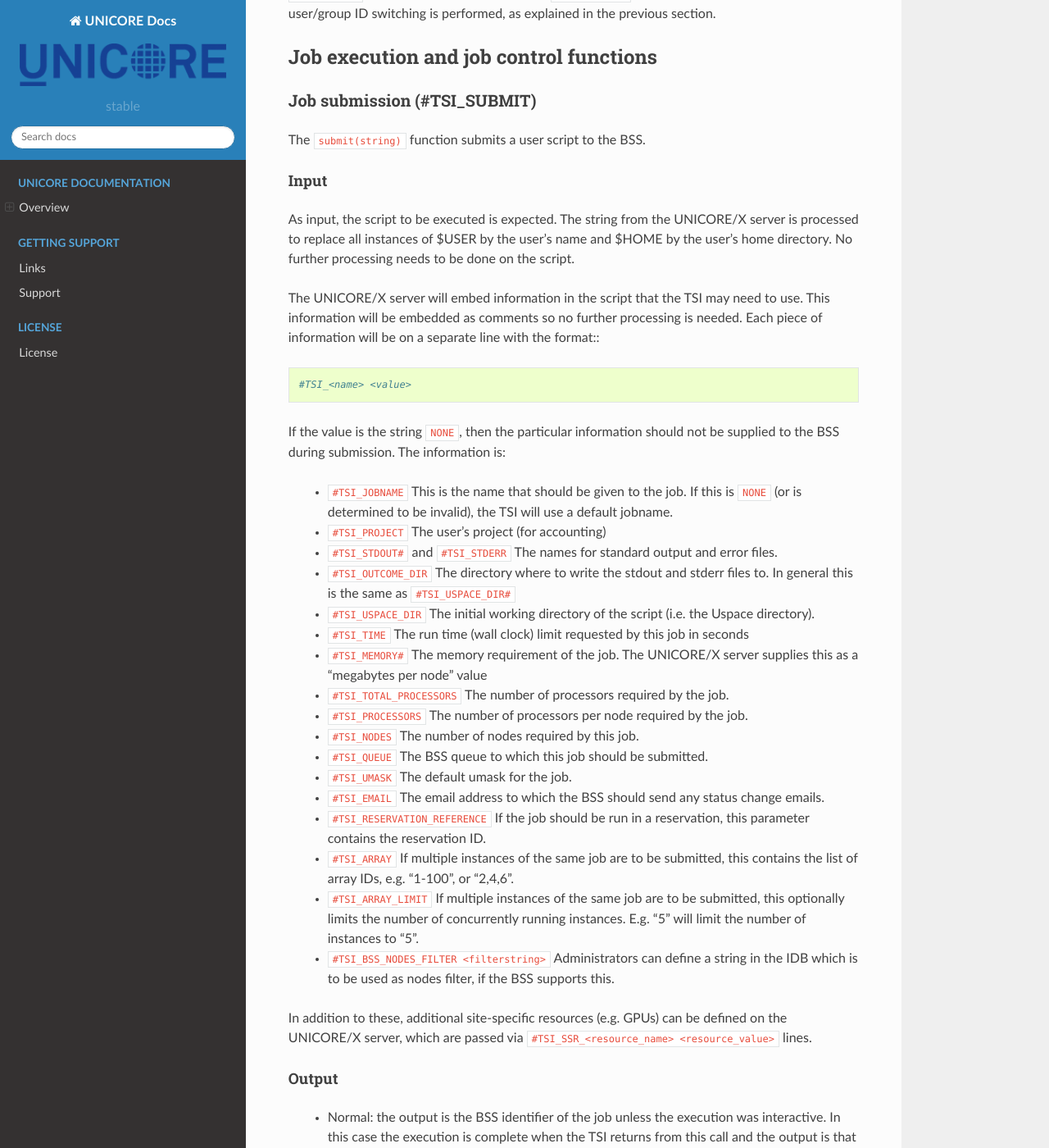
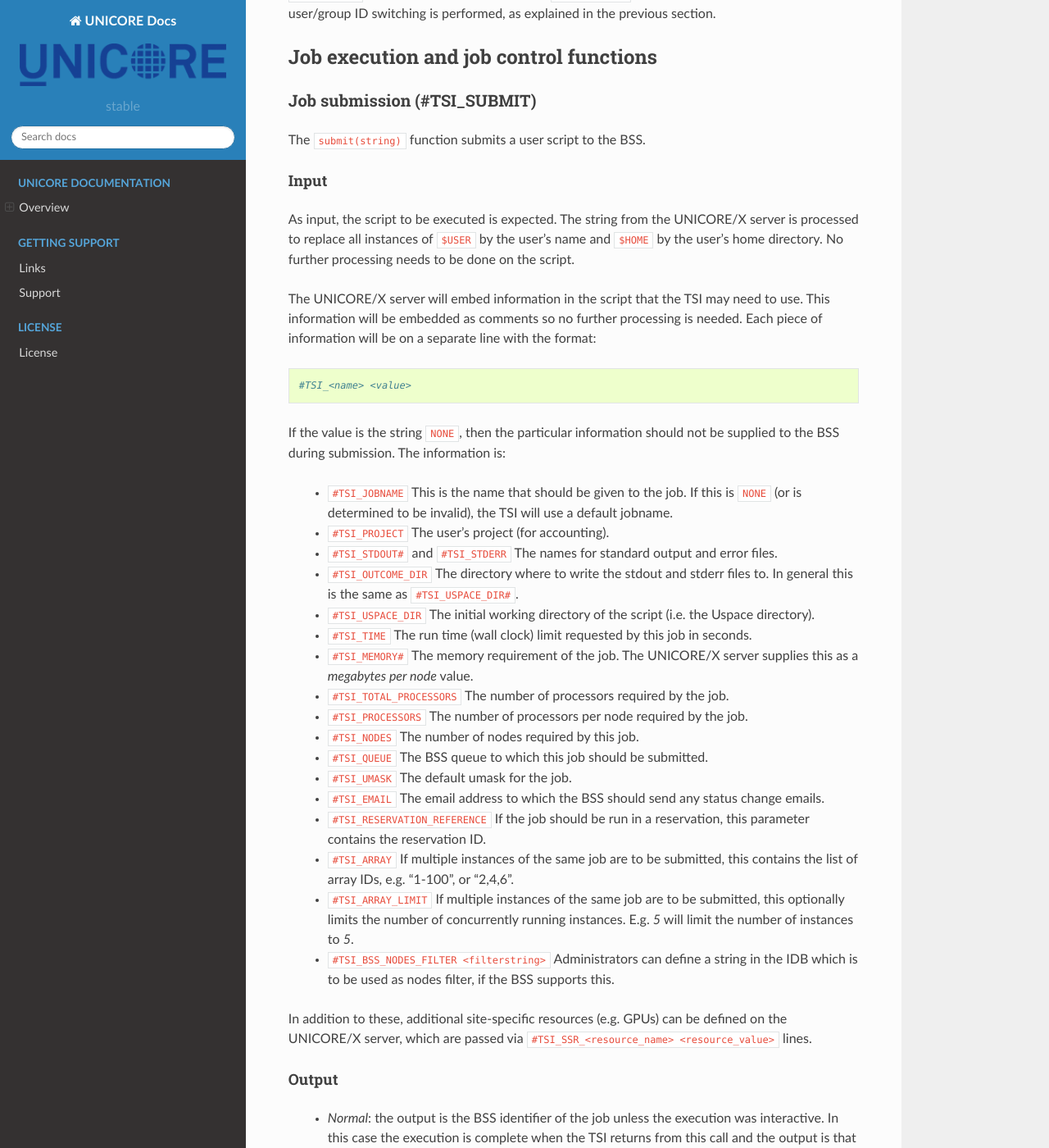
Before and after one commit to UNICORE-EU/unicore-docs, a Sphinx documentation site: the page built from source/admin-docs/tsi/api.rst, in a window 1280 px wide and 1400 px high, scrolled down 1999 px. Shown: the whole window at 82% size. Built offline with Sphinx 7.4.7 and the Read the Docs theme 2.0.0, drawn with Linux system fonts in a browser that asks for light colours; some of the changed text lies outside the part shown.

Commit message:
cleanup tsi docu

```diff
--- a/source/admin-docs/tsi/api.rst
+++ b/source/admin-docs/tsi/api.rst
@@ -48,12 +48,12 @@
 are implemented in `Connector.py
 <https://github.com/UNICORE-EU/tsi/blob/master/lib/Connector.py>`_:
 
- * ``ok(string)`` Sends a message to the UNICORE/X server to say that
-   execution of the command was successful.
+* ``ok(string)`` Sends a message to the UNICORE/X server to say that
+  execution of the command was successful.
 
- * ``failed(string)`` Sends a message to the UNICORE/X server to say
-   that execution of the command failed.  The string is sent to the
-   UNICORE/X server as part of the failure message.
+* ``failed(string)`` Sends a message to the UNICORE/X server to say
+  that execution of the command failed.  The string is sent to the
+  UNICORE/X server as part of the failure message.
 
 Messages have to end with a special tag ``ENDOFMESSAGE``, since the
 command sockets are left open for receiving the next command.
@@ -81,17 +81,17 @@
 environment for any child processes that it creates.  The TSI sets the
 following environment in any child process:
 
- * ``$USER`` This is set to the user name supplied by the UNICORE/X
-   server.
+* ``$USER`` This is set to the user name supplied by the UNICORE/X
+  server.
 
- * ``$LOGNAME`` This is set to the user name supplied by the UNICORE/X
-   server.
+* ``$LOGNAME`` This is set to the user name supplied by the UNICORE/X
+  server.
 
- * ``$HOME`` This is set to the home directory of the user as given by
-   the target system's password file.
+* ``$HOME`` This is set to the home directory of the user as given by
+  the target system's password file.
 
- * ``$PATH`` This is inherited from the parent TSI process (see the
-   ``tsi.properties`` file).
+* ``$PATH`` This is inherited from the parent TSI process (see the
+  ``tsi.properties`` file).
 
 Localisations of the TSI will also need to set any other environment
 necessary to access the BSS.
@@ -121,15 +121,14 @@
 +++++
 
 As input, the script to be executed is expected. The string from the
-UNICORE/X server is processed to replace all instances of $USER by the
-user's name and $HOME by the user's home directory. No further
+UNICORE/X server is processed to replace all instances of ``$USER`` by the
+user's name and ``$HOME`` by the user's home directory. No further
 processing needs to be done on the script.
 
 The UNICORE/X server will embed information in the script that the TSI
 may need to use. This information will be embedded as comments so no
 further processing is needed.  Each piece of information will be on a
 separate line with the format::
-::
 
   #TSI_<name> <value>
 
@@ -142,22 +141,22 @@
    this is ``NONE`` (or is determined to be invalid), the TSI will use a
    default jobname.
 
- * ``#TSI_PROJECT`` The user's project (for accounting)
+ * ``#TSI_PROJECT`` The user's project (for accounting).
 
  * ``#TSI_STDOUT#`` and ``#TSI_STDERR`` The names for standard output and
    error files.
 
  * ``#TSI_OUTCOME_DIR`` The directory where to write the stdout and
-   stderr files to.  In general this is the same as ``#TSI_USPACE_DIR#``
+   stderr files to.  In general this is the same as ``#TSI_USPACE_DIR#``.
 
  * ``#TSI_USPACE_DIR`` The initial working directory of the script
    (i.e. the Uspace directory).
 
  * ``#TSI_TIME`` The run time (wall clock) limit requested by this job
-   in seconds
+   in seconds.
 
  * ``#TSI_MEMORY#`` The memory requirement of the job. The UNICORE/X
-   server supplies this as a "megabytes per node" value
+   server supplies this as a *megabytes per node* value.
 
  * ``#TSI_TOTAL_PROCESSORS`` The number of processors required by the
    job.
@@ -182,7 +181,7 @@
 
  * ``#TSI_ARRAY_LIMIT`` If multiple instances of the same job are to be submitted,
    this optionally limits the number of concurrently running instances.
-   E.g. "5" will limit the number of instances to "5".
+   E.g. *5* will limit the number of instances to *5*.
 
  * ``#TSI_BSS_NODES_FILTER <filterstring>`` Administrators can define a
    string in the IDB which is to be used as nodes filter, if the BSS
@@ -195,11 +194,11 @@
 Output
 ++++++
 
- * Normal: the output is the BSS identifier of the job unless the execution was interactive.
+ * *Normal*: the output is the BSS identifier of the job unless the execution was interactive.
    In this case the execution is complete when the TSI returns from this call and the output
    is that from ``ok()``.
 
- * Error: ``failed()`` called with the reason for failure
+ * *Error*: ``failed()`` called with the reason for failure
 
 
 Raw job submission
@@ -247,59 +246,59 @@
 Output
 ++++++
 
- * Normal: The script has been executed. Concatenated stderr and
+ * *Normal*: The script has been executed. Concatenated stderr and
    stdout from the execution of the script is sent to the UNICORE/X
    server following the ``ok()`` call.
 
- * Error: ``failed()`` called with the reason for failure.
+ * *Error*: ``failed()`` called with the reason for failure.
 
 
 Job control
 ^^^^^^^^^^^
 
- * ``#TSI_ABORTJOB`` The ``BSS.abort_job()`` function sends a command to the
-   BSS to abort the named BSS job. Any stdout and stderr produced by the
-   job before the abort takes effect must be saved.
+* ``#TSI_ABORTJOB`` The ``BSS.abort_job()`` function sends a command to the
+  BSS to abort the named BSS job. Any stdout and stderr produced by the
+  job before the abort takes effect must be saved.
 
- * ``#TSI_CANCELJOB`` The ``BSS.cancel_job()`` function sends a command to
-   the BSS to cancel the named BSS job. Cancelling means both
-   finishing execution on the BSS (as for abort) and removing any
-   stdout and stderr.
+* ``#TSI_CANCELJOB`` The ``BSS.cancel_job()`` function sends a command to
+  the BSS to cancel the named BSS job. Cancelling means both
+  finishing execution on the BSS (as for abort) and removing any
+  stdout and stderr.
 
- * ``#TSI_HOLDJOB`` The ``BSS.hold_job()`` function sends a command to the
-   BSS to hold execution of the named BSS job. Holding means
-   suspending execution of a job that has started or not starting
-   execution of a queued job. Note that suspending execution can
-   result in the resources allocated to the job being held by the job
-   even though it is not executing and so some sites may not allow
-   this. This is dealt with by the relaxed post condition below.  Some
-   sites can hold a job's execution and release the resources held by
-   the job (leaving the job on the BSS so that it can resume
-   execution). This is called freezing. The UNICORE/X server can send
-   a request for a freeze (``#TSI_FREEZE``) which the TSI may execute, if
-   there is no freeze command initialised the TSI may execute a hold
-   in its place An acceptable implementation is for hold_job to return
-   without executing a command.
+* ``#TSI_HOLDJOB`` The ``BSS.hold_job()`` function sends a command to the
+  BSS to hold execution of the named BSS job. Holding means
+  suspending execution of a job that has started or not starting
+  execution of a queued job. Note that suspending execution can
+  result in the resources allocated to the job being held by the job
+  even though it is not executing and so some sites may not allow
+  this. This is dealt with by the relaxed post condition below.  Some
+  sites can hold a job's execution and release the resources held by
+  the job (leaving the job on the BSS so that it can resume
+  execution). This is called freezing. The UNICORE/X server can send
+  a request for a freeze (``#TSI_FREEZE``) which the TSI may execute, if
+  there is no freeze command initialised the TSI may execute a hold
+  in its place An acceptable implementation is for ``hold_job`` to return
+  without executing a command.
 
- * ``#TSI_RESUMEJOB`` The ``BSS.resume_job()`` function sends a command to
-   the BSS to resume execution of the named BSS job. Not that
-   suspending execution can result in the resources allocated to the
-   job being held by the job even though it is not executing and so
-   some sites may not allow this.  An acceptable implementation is for
-   resume_job to return without executing a command (if hold_job did
-   the same).
+* ``#TSI_RESUMEJOB`` The ``BSS.resume_job()`` function sends a command to
+  the BSS to resume execution of the named BSS job. Not that
+  suspending execution can result in the resources allocated to the
+  job being held by the job even though it is not executing and so
+  some sites may not allow this.  An acceptable implementation is for
+  ``resume_job`` to return without executing a command (if ``hold_job`` did
+  the same).
 
 Input
 +++++
 
 All job control functions require the BSS job ID as parameter in the form
-``#TSI_BSSID <identifier>``
+``#TSI_BSSID <identifier>``.
 
 Output
 ++++++
 
- * Normal: the job control function was invoked. No extra output.
- * Error: ``failed()`` called with the reason for failure.
+ * *Normal*: the job control function was invoked. No extra output.
+ * *Error*: ``failed()`` called with the reason for failure.
 
 
 Detailed job info (#TSI_GETJOBDETAILS)
@@ -314,13 +313,13 @@
 +++++
 
 All job control functions require the BSS job ID as parameter in the form
-``#TSI_BSSID <identifier>``
+``#TSI_BSSID <identifier>``.
 
 Output
 ++++++
 
- * Normal: detailed job information sent via ``ok()``
- * Error: ``failed()`` called with the reason for failure.
+ * *Normal*: detailed job information sent via ``ok()``.
+ * *Error*: ``failed()`` called with the reason for failure.
 
 
 Status listing (#TSI_QSTAT)
@@ -344,7 +343,7 @@
 Output
 ++++++
 
- * Normal: The first line is ``QSTAT``. There follows an arbitrary
+ * *Normal*: The first line is ``QSTAT``. There follows an arbitrary
    number of lines, each line containing the status of a job on the
    BSS with the following format: ``id status <queuename>``, where ``id``
    is the BSS identifier of the job and ``status`` is one of: ``QUEUED``,
@@ -354,8 +353,7 @@
    (including all those submitted by TSIs other than the one executing
    this command). The output may include lines for jobs on the BSS
    submitted by other means.
-
- * Error: ``failed()`` called with the reason for failure.
+ * *Error*: ``failed()`` called with the reason for failure.
 
 
 Getting the user's remaining compute budget (#TSI_GET_COMPUTE_BUDGET)
@@ -385,7 +382,7 @@
 
   <PROJECT> <ABSOLUTE_BUDGET> <PERCENTAGE> <UNITS>
 
-where
+where,
 
  :PROJECT: the project / budget account name
  :ABSOLUTE_BUDGET: the absolute value (integer) of compute time remaining
@@ -416,9 +413,9 @@
 Output
 ++++++
 
- * Normal: The UNICORE/X server has a copy of the request part of the file (sent via the data socket)
-
- * Error: ``failed()`` is called with the reason for failure.
+ * *Normal*: The UNICORE/X server has a copy of the request part of the file
+   (sent via the data socket).
+ * *Error*: ``failed()`` is called with the reason for failure.
 
 
 Writing files (#TSI_PUTFILECHUNK)
@@ -436,22 +433,22 @@
 	* ``0`` = don't care,
 	* ``1`` = only write if the file does not exist,
 	* ``2`` = only write if the file exists,
-	* ``3`` = append to file
+	* ``3`` = append to file.
 
  * The ``#TSI_FILE`` parameter contains the filname and permissions.
 
  * The ``#TSI_LENGTH`` parameter contains the number of bytes to read from
    the data channel and write to disk.
 
-The TSI replies with TSI_OK, and the data to write is then read from
+The TSI replies with ``TSI_OK``, and the data to write is then read from
 the data channel.
 
 Output
 ++++++
 
- * Normal: The TSI has written the file data.
+ * *Normal*: The TSI has written the file data.
 
- * Error: ``failed()`` called with the reason for failure.
+ * *Error*: ``failed()`` called with the reason for failure.
 
 
 File ACL operations (#TSI_FILE_ACL)
@@ -479,15 +476,15 @@
 
    * ``A`` = info on a single file,
    * ``R`` = recursive directory listing,
-   * ``N`` = normal directory listing
+   * ``N`` = normal directory listing.
 
 Output
 ++++++
 
- * Normal: The TSI writes the listing to the command socket, see the
+ * *Normal*: The TSI writes the listing to the command socket, see the
    `IO.py <https://github.com/UNICORE-EU/tsi/blob/master/lib/IO.py>`_ file for a
    detailed description of the format
- * Error: TSI replies with ``TSI_FAILED`` and the reason for failure.
+ * *Error*: TSI replies with ``TSI_FAILED`` and the reason for failure.
 
 
 Getting free disk space (#TSI_DF)
@@ -503,10 +500,10 @@
 Output
 ++++++
 
- * Normal: The TSI writes the disk space info to the command socket, see
+ * *Normal*: The TSI writes the disk space info to the command socket, see
    the `IO.py <https://github.com/UNICORE-EU/tsi/blob/master/lib/IO.py>`_ file for a detailed
    description of the format.
- * Error: TSI replies with ``TSI_FAILED`` and the reason for failure.
+ * *Error*: TSI replies with ``TSI_FAILED`` and the reason for failure.
 
 
 Resource reservation functions
@@ -546,18 +543,18 @@
 Input
 +++++
 
- * ``#TSI_RESERVATION_REFERENCE <reservation_ID>`` The reservation reference
-   that shall be queried
+ * ``#TSI_RESERVATION_REFERENCE <reservation_ID>``: The reservation reference
+   that shall be queried.
 
 Output
 ++++++
 
- * Normal: The command produces two lines. The first line contains the
+ * *Normal*: The command produces two lines. The first line contains the
    status (UNKNOWN, INVALID, WAITING, READY, ACTIVE, FINISHED or OTHER) and
-   an optional start time (ISO 8601). The second line contains a human-readable
-   description
+   an optional start time (*ISO 8601*). The second line contains a human-readable
+   description.
 
- * Error: ``failed()`` called with the reason for failure
+ * *Error*: ``failed()`` called with the reason for failure.
 
 
 Cancelling a reservation (#TSI_CANCEL_RESERVATION)
@@ -568,12 +565,11 @@
 Input
 +++++
 
- * ``#TSI_RESERVATION_REFERENCE <reservation_ID>`` The reservation reference
-   that is to be cancelled
+ * ``#TSI_RESERVATION_REFERENCE <reservation_ID>``: The reservation reference
+   that is to be cancelled.
 
 Output
 ++++++
 
- * Normal: ``ok()`` called with no special output
-
- * Error: ``failed()`` called with the reason for failure
+ * *Normal*: ``ok()`` called with no special output.
+ * *Error*: ``failed()`` called with the reason for failure.
--- a/source/admin-docs/tsi/index.rst
+++ b/source/admin-docs/tsi/index.rst
@@ -11,8 +11,8 @@
 to the operating system, the batch system and the file system of the
 target resource.
 
-The TSI will run as ``root`` on the cluster login node(s).
-It requires an open port (default: ``4433``) where it receives connections
+The TSI will run as *root* on the cluster login node(s).
+It requires an open port (default: **4433**) where it receives connections
 from the UNICORE/X server(s). The TSI will make outgoing connections
 (callbacks) to the UNICORE/X server(s). Please set up your firewall(s)
 accordingly. Operation through an SSH tunnel is possible as well, see
```
Also changed, not shown: other parts of source/admin-docs/tsi/api.rst (+8 -9 lines), source/admin-docs/tsi/manual.rst (+106 -87 lines).
